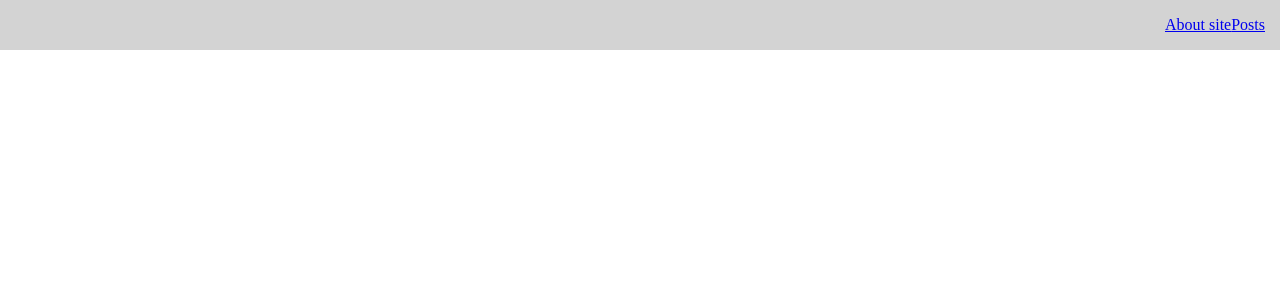
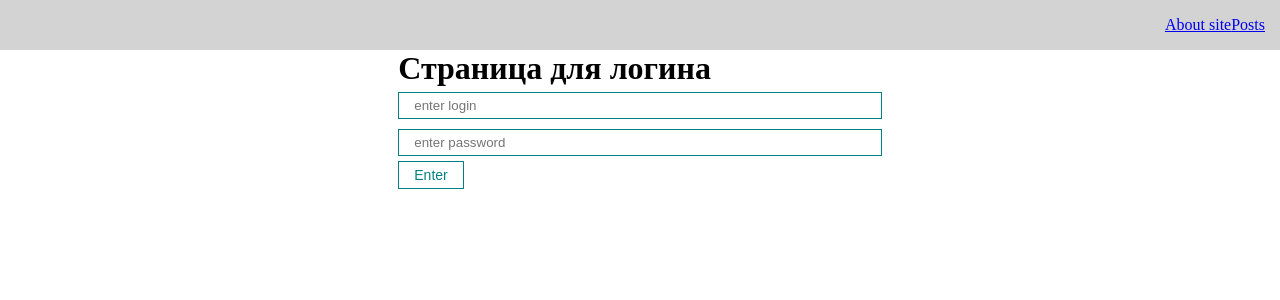
Before and after one commit to AzimReact/react_pet-project, a React (Create React App) app: page /login in a window 1280 px wide. Before the commit this address had no page. Shown: the top 300 px of the page. Built offline with nearby package versions, Linux system fonts and the light colour scheme.

Commit message:
realize login page and simple auth component render

```diff
--- a/src/components/AppRouter.jsx
+++ b/src/components/AppRouter.jsx
@@ -4,18 +4,30 @@ import About from "../pages/About";
 import Posts from "../pages/Posts";
 import Error from "../pages/Error";
 import PostIdPage from "../pages/PostIdPage";
-import {routes} from "../router";
+import {publicRoutes, privateRoutes} from "../router";
 const AppRouter = () => {
-// const route = useRoutes(routes);
+    const isAuth = false;
+    return (
+            isAuth ?
+                <Routes>
+                    {privateRoutes.map((route, key) =>
+                        <Route element={route.component}
+                               path={route.path}
+                               key={key} />
+                    )}
+                    <Route path='*' element={<Navigate to="/posts" replace />} />
+                </Routes>
+                :
+                <Routes>
+                    {publicRoutes.map((route, key) =>
+                        <Route element={route.component}
+                               path={route.path}
+                               key={key} />
+                    )}
+                    <Route path='*' element={<Navigate to="/login" replace />} />
+                </Routes>
 
-    return (
-        <Routes>
-            {routes.map((route, key) =>
-                <Route element={route.component} path={route.path} key={key} />
-            )}
-        </Routes>
         // <Route path='/error' element={<Error/>}
-        // <Route path='*' element={<Navigate to="/posts" replace />}
     );
 };
 
--- a/src/pages/Login.jsx
+++ b/src/pages/Login.jsx
@@ -0,0 +1,18 @@
+import React from 'react';
+import MyInput from "../components/UI/input/MyInput";
+import MyButton from "../components/UI/button/MyButton";
+
+const Login = () => {
+    return (
+        <div>
+            <h1>Страница для логина</h1>
+            <form action="">
+                <MyInput type="text" placeholder='enter login'/>
+                <MyInput type="text" placeholder='enter password'/>
+                <MyButton >Enter</MyButton>
+            </form>
+        </div>
+    );
+};
+
+export default Login;
--- a/src/router/index.js
+++ b/src/router/index.js
@@ -1,13 +1,18 @@
-import { RouteObject } from "react-router-dom";
 import About from "../pages/About";
 import Posts from "../pages/Posts";
 import PostIdPage from "../pages/PostIdPage";
+import Login from "../pages/Login";
 
-export const routes = [
+export const privateRoutes = [
     {path: "/about", component: <About/>},
     {path: "/posts", component: <Posts/>},
     {path: "/posts/:id", component: <PostIdPage/>}
 ]
 
+export const publicRoutes = [
+    {path: "/login", component: <Login/>},
+
+]
+
  //    <Route path='/error' element={<Error/>}
  // <Route path='*' element={<Navigate to="/posts" replace />}
```
